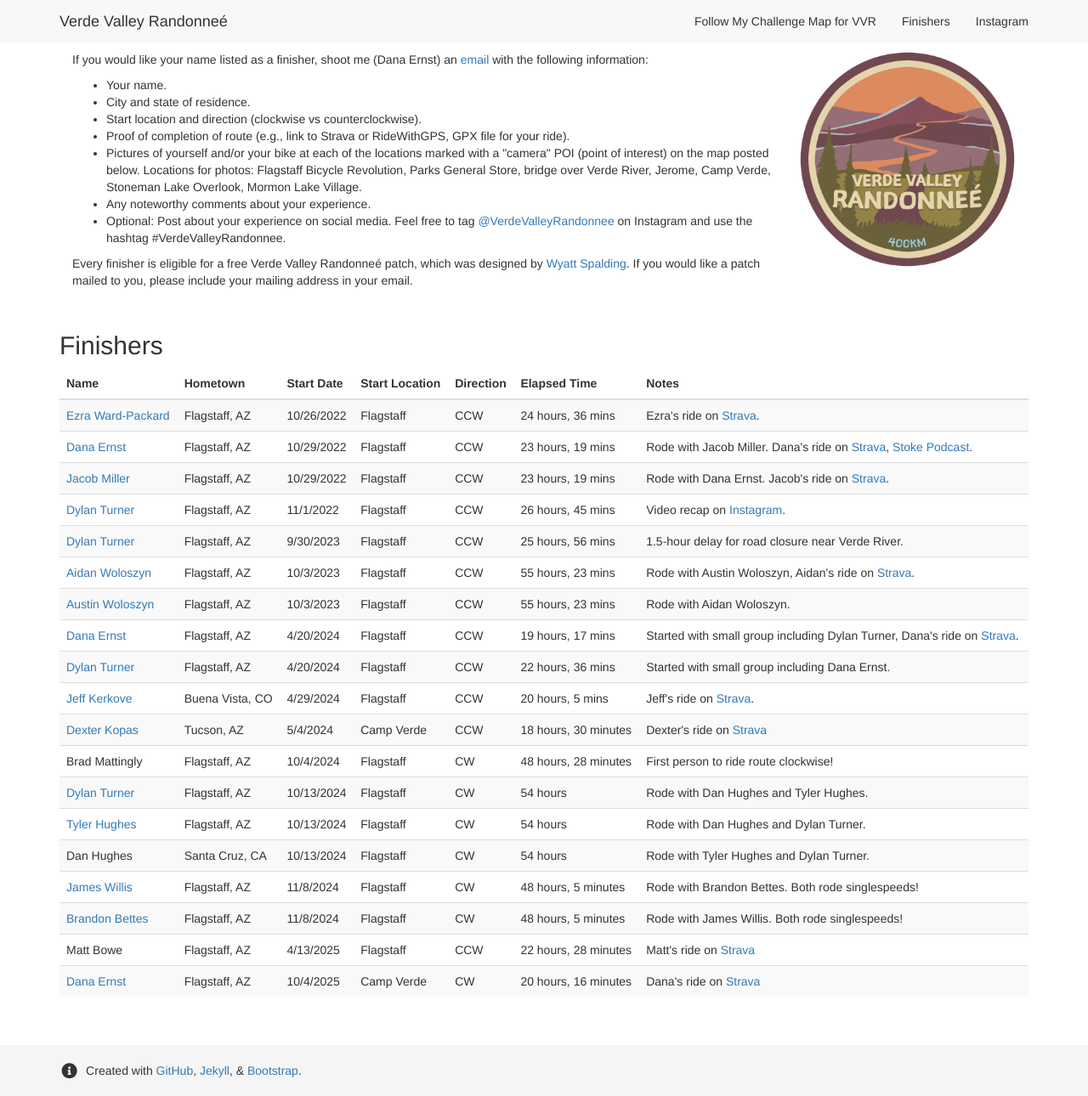
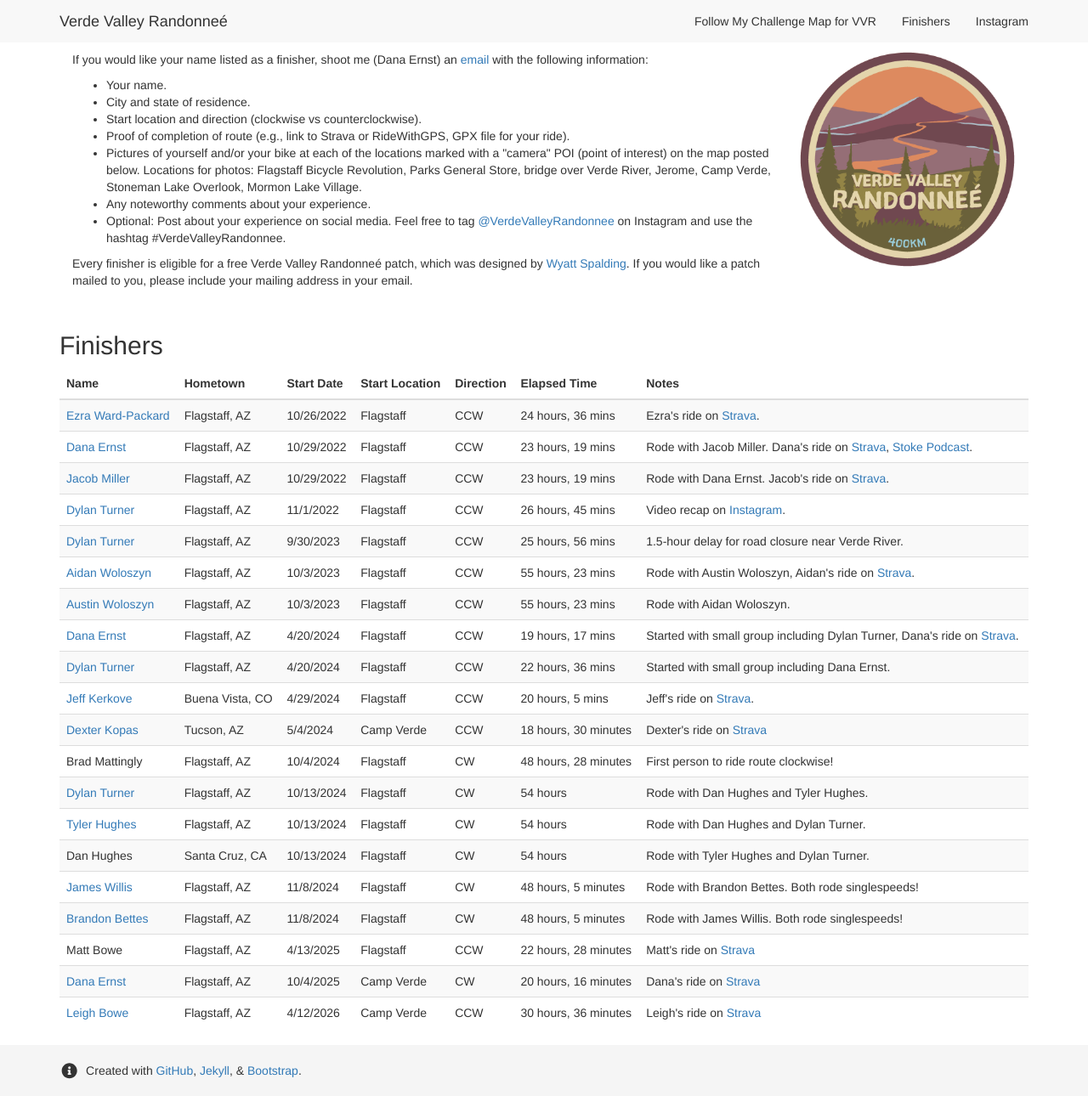
Before and after one commit to dcernst/VerdeValleyRandonnee, a Jekyll site: the page built from finishers.md, in a window 1280 px wide and 1290 px high. Shown: the whole window at 85% size. Built offline with Jekyll 4.4.1, drawn with Linux system fonts in a browser that asks for light colours; nearby versions of some CDN libraries.

Commit message:
Update finishers.md

```diff
--- a/finishers.md
+++ b/finishers.md
@@ -122,6 +122,10 @@ Every finisher is eligible for a free Verde Valley Randonneé patch, which was d
 <td><a href="https://www.instagram.com/dcernst/">Dana Ernst</a></td> <td>Flagstaff, AZ</td> <td>10/4/2025</td> <td>Camp Verde</td> <td>CW</td> <td>20 hours, 16 minutes</td> <td>Dana's ride on <a href="https://www.strava.com/activities/16037713274">Strava</a></td>
 </tr>
 
+<tr>
+<td><a href="https://www.instagram.com/elbowrides/">Leigh Bowe</a></td> <td>Flagstaff, AZ</td> <td>4/12/2026</td> <td>Camp Verde</td> <td>CCW</td> <td>30 hours, 36 minutes</td> <td>Leigh's ride on <a href="https://www.strava.com/activities/18095900824">Strava</a></td>
+</tr>
+
 </tbody>
 </table>
 </div>
```
